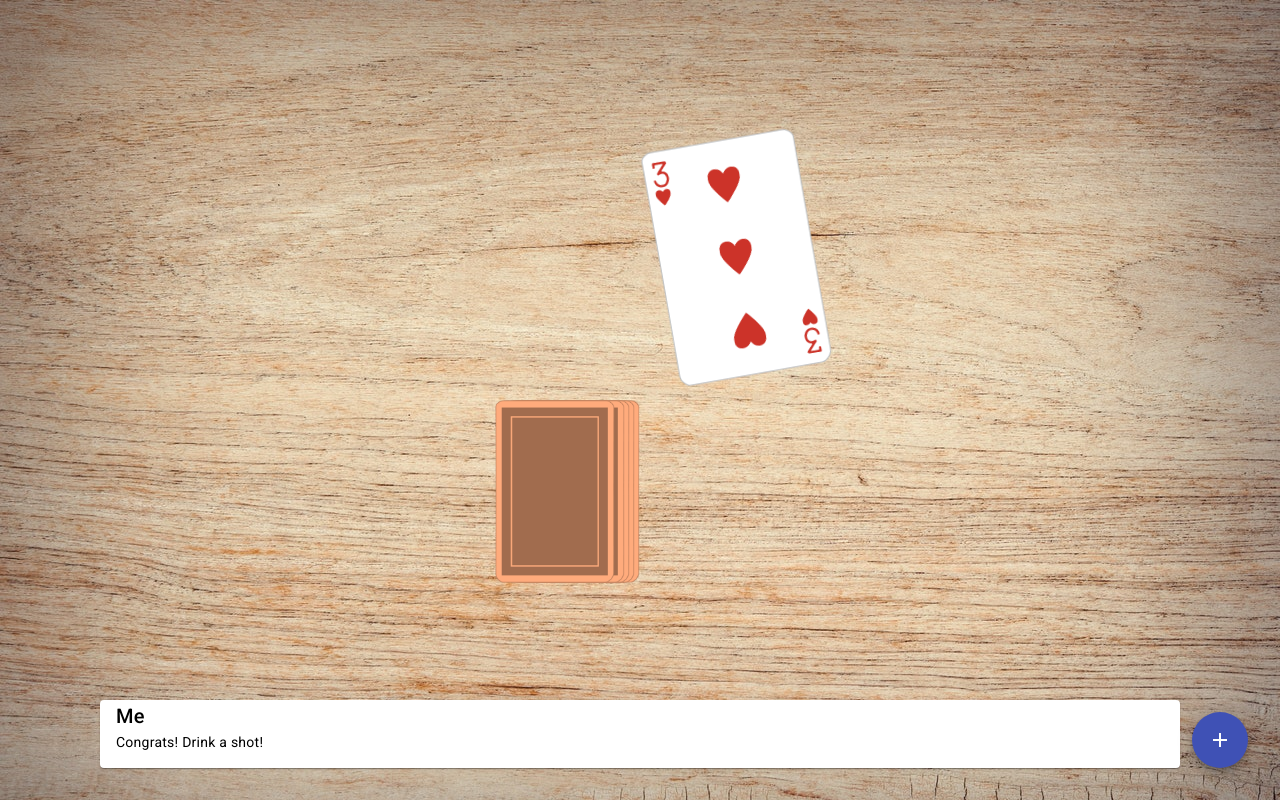
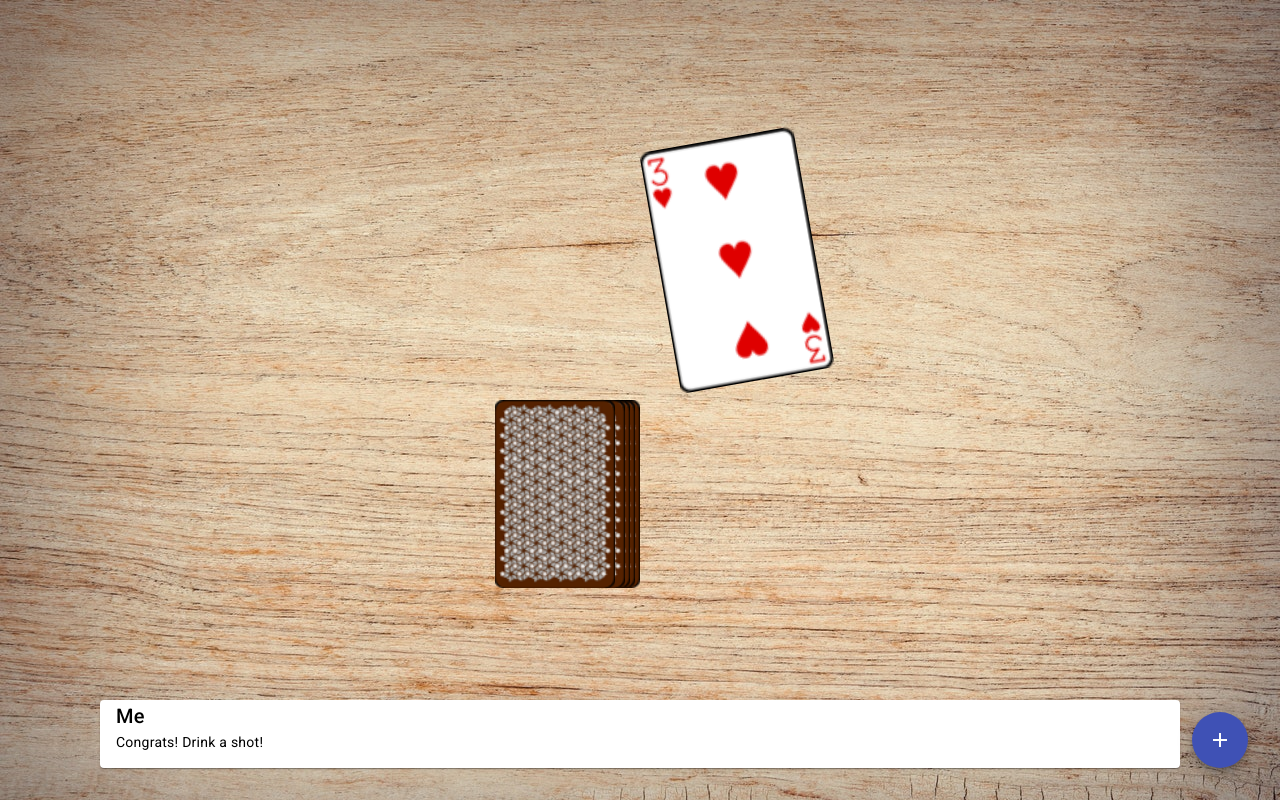
Before and after one commit to devXodia/RingOfFire, an Angular app: page /game in a window 1280 px wide. Both pictures are taken after a click on the picture 555 px from the left and 491 px from the top of the page. Built offline with nearby package versions, Linux system fonts and the light colour scheme.

Commit message:
changed card design

```diff
--- a/src/app/game/game.component.html
+++ b/src/app/game/game.component.html
@@ -10,12 +10,12 @@ class="player-position">
 
     <div class="card-stack">
         <!-- Card Stack-->
-        <img [ngStyle]="{'right.px': i * 5}" *ngFor="let c of [0, 1, 2, 3]; let i = index;" src="/assets/img/cards/card_cover.png">
-        <img  (click)="takeCard()" class="top-card" style="right: 25px" src="/assets/img/cards/card_cover.png">
+        <img [ngStyle]="{'right.px': i * 5}" *ngFor="let c of [0, 1, 2, 3]; let i = index;" src="/assets/img/cards_old/card_cover.png">
+        <img  (click)="takeCard()" class="top-card" style="right: 25px" src="/assets/img/cards_old/card_cover.png">
         <!-- Stack for played Cards-->
-        <img *ngFor="let card of game.playedCards" class="played-card" src="/assets/img/cards/{{ card }}.png">
+        <img *ngFor="let card of game.playedCards" class="played-card" src="/assets/img/cards_old/{{ card }}.png">
         <!-- Current Card Animation -->
-        <img  (click)="takeCard()" *ngIf="pickCardAnimation" class="pick-card" style="right: 25px" src="/assets/img/cards/{{ currentCard }}.png">
+        <img  (click)="takeCard()" *ngIf="pickCardAnimation" class="pick-card" style="right: 25px" src="/assets/img/cards_old/{{ currentCard }}.png">
     </div>
 
 </div>
```
